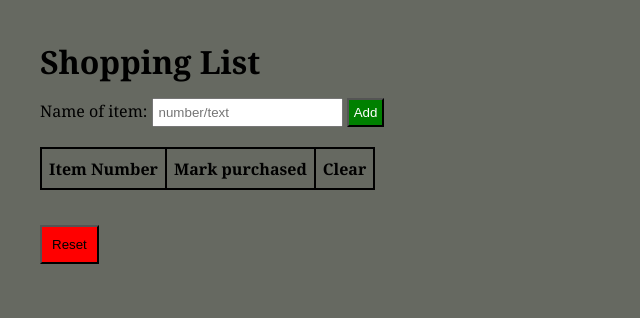
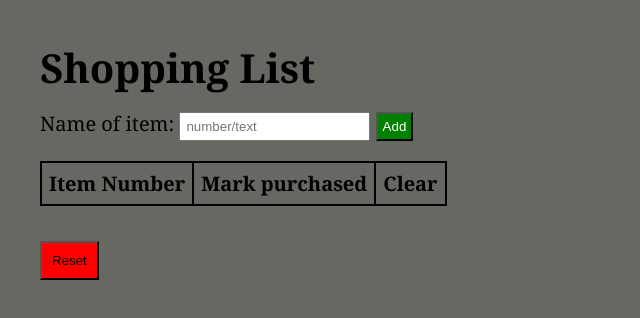
Before and after one commit to Kigo-P/week-2-code-challenge, a plain HTML site: page index.html in a window 1280 px wide. Shown: the whole page, without its empty margins (0-640 px from the left). Drawn offline with Linux system fonts and the light colour scheme; a web font is replaced by a local one.

Commit message:
edits css

```diff
--- a/style.css
+++ b/style.css
@@ -9,8 +9,7 @@ body{
     background-color: rgb(102, 105, 97);
     margin: 40px;
     font-family: "Noto Serif", serif;
-    font-optical-sizing: auto;
-    font-weight: 20px;
+    font-size: 20px;
     font-style: normal;
     font-variation-settings:
       "wdth" 100;
```
